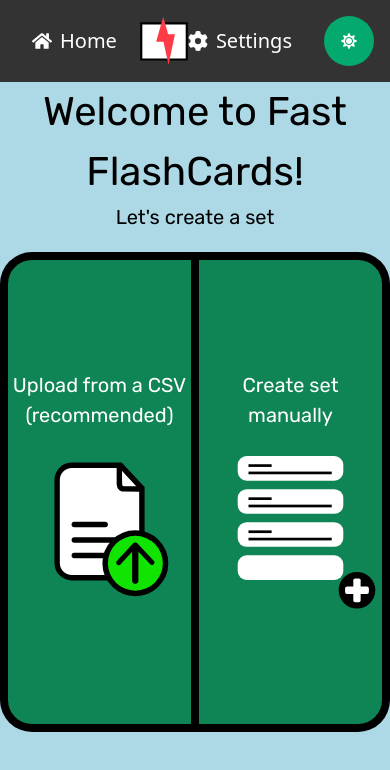
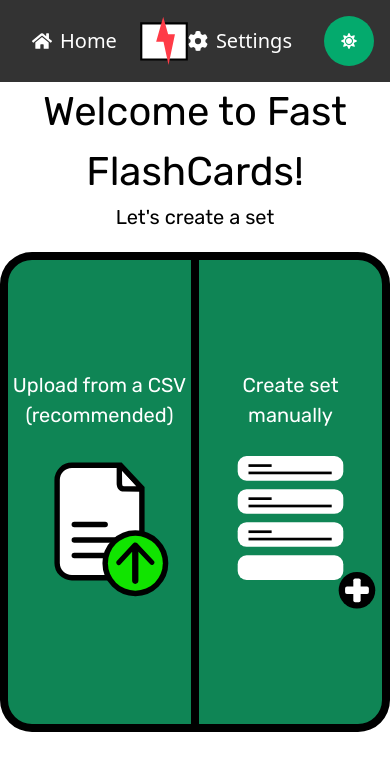
Before and after one commit to SamB221/FastFlashCards, a React (Vite) app: page /landing in a window 390 px wide. Shown: the top 770 px of the page. Built offline with nearby package versions, Linux system fonts and the light colour scheme.

Commit message:
Removed test feature

```diff
--- a/src/index.css
+++ b/src/index.css
@@ -669,10 +669,6 @@ input[type=submit]:hover {
 
 /* Phone Rules */
 @media only screen and (max-width: 600px) {
-    body {
-        background-color: lightblue;
-    }
-
     #websiteTitle {
         display: none;
     }
```
